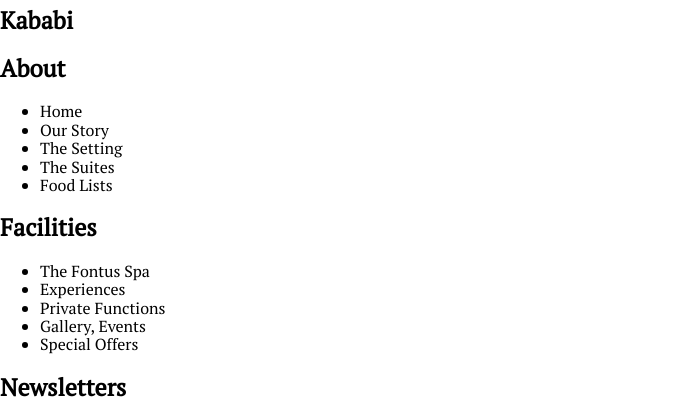
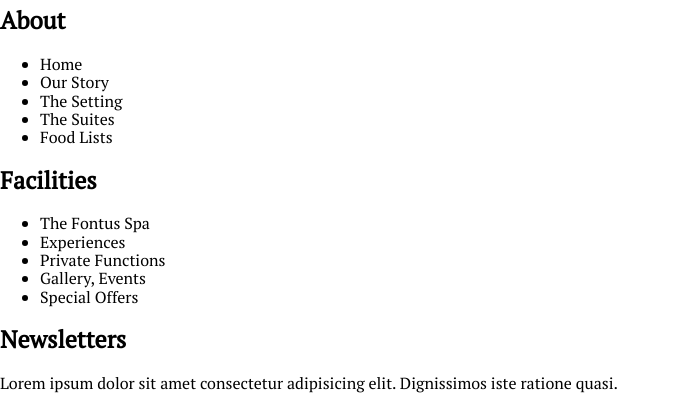
Before and after one commit to Mardixx/Kababi-food, a plain HTML site: page index.html in a window 1280 px wide. Shown: the part 8603-9008 px from the top of the page, without its empty margins (0-680 px from the left). Drawn offline with Linux system fonts and the light colour scheme; files whose address does not match are found by name.

Commit message:
supression du hé dans footer

```diff
--- a/index.html
+++ b/index.html
@@ -376,7 +376,6 @@
         <img class="footer__background" src="img/footer/img-ng-footer.jpg">
         <div class="footer__div__header">
             <img class="footer__div__header__img" src="img/logo/logo2@2x.png">
-            <h2 class="footer__div__header__h2">Kababi</h2>
         </div>
 
         <div class="footer__div__about">
```
